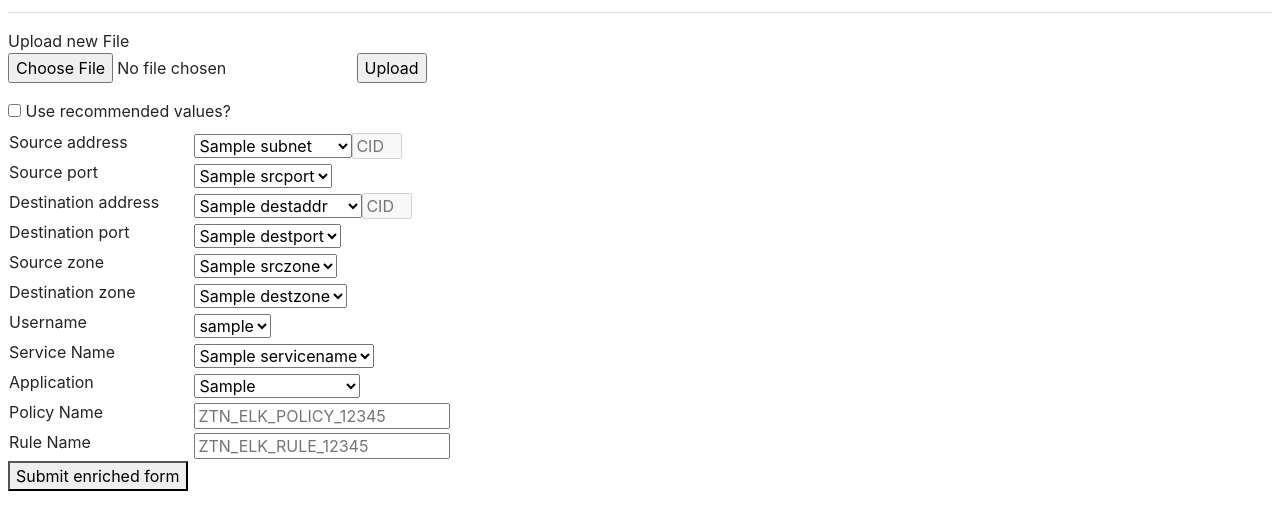
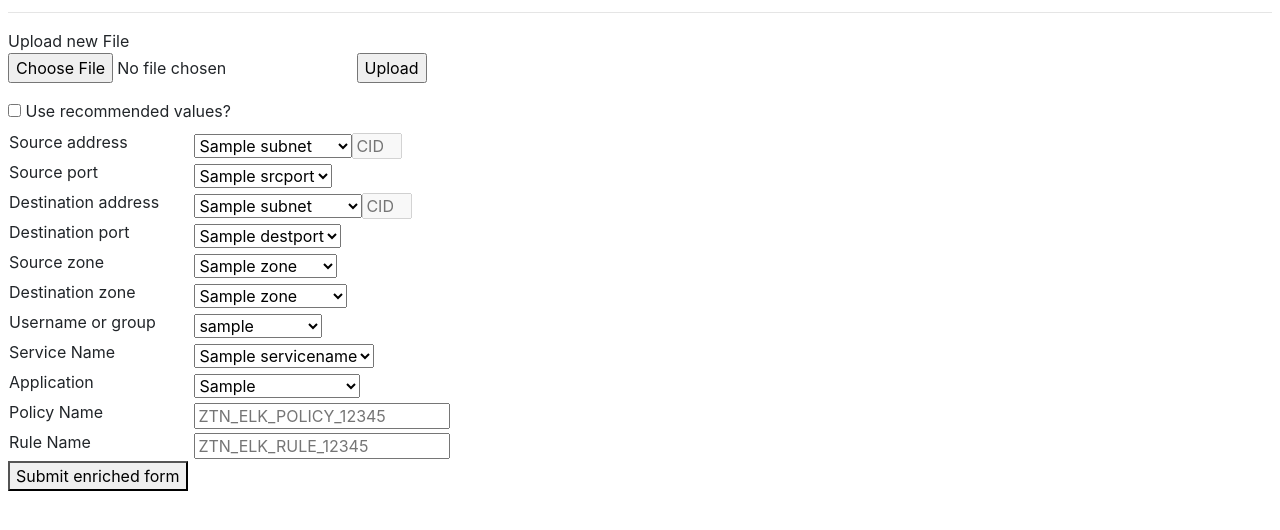
Before and after one commit to Juniper-SE/ztn-elk, a Flask app: template ztn/templates/enrichment.html in a window 1280 px wide. Shown: the part 165-695 px from the top of the page. Run offline with Flask 2, Linux system fonts and the light colour scheme; the template is opened without the code that fills it: most values are stand-ins (such as "Sample title", 1, 10 or a date in 2020); some libraries are stand-ins or nearby versions.

Commit message:
add zones, ad names/groups

```diff
--- a/ztn/templates/enrichment.html
+++ b/ztn/templates/enrichment.html
@@ -65,6 +65,11 @@
                 </td>
                 <td>
                     <select id="destaddr" name="destaddr" onchange="onChangeDestAddr()">
+                        {% if subnets %}
+                        {% for subnet in subnets %}
+                        <option value='{{ subnet }}'>{{ subnet }}</option>
+                        {% endfor %}
+                        {% endif %}
                         <option value='{{ destaddr }}'>{{destaddr}}</option>
                         <option name="dest_subnet" id="dest_subnet" value='{{ destsubnet }}'>{{destsubnet}}</option>
                         <input type="number" placeholder="CIDR" style="width:50px" name="dest_cidr" id="dest_cidr"
@@ -90,6 +95,11 @@
                 </td>
                 <td>
                     <select name="srczone" id="srczone" onchange="onChangeSrcZone()">
+                        {% if zones %}
+                        {% for zone in zones %}
+                        <option value='{{ zone }}'>{{ zone }}</option>
+                        {% endfor %}
+                        {% endif %}
                         <option value='{{ srczone }}'>{{srczone}}</option>
                         <option name="srczone_any" value='any'>any</option>
                         <option name="srczone_trust" value='trust'>trust</option>
@@ -104,6 +114,11 @@
                 </td>
                 <td>
                     <select name="destzone" id="destzone" onchange="onChangeDestZone()">
+                        {% if zones %}
+                        {% for zone in zones %}
+                        <option value='{{ zone }}'>{{ zone }}</option>
+                        {% endfor %}
+                        {% endif %}
                         <option value='{{ destzone }}'>{{destzone}}</option>
                         <option name="destzone_any" value='any'>any</option>
                         <option name="srczone_trust" value='trust'>trust</option>
@@ -113,12 +128,21 @@
             </tr>
             <tr>
                 <td>
-                    <label for="username">Username</label>
+                    <label for="username">Username or group</label>
                 </td>
                 <td>
                     <select name="username" id="username" onchange="onChangeUsername()">
                         <option value='{{ username }}'>{{username}}</option>
-                        <option name="username_group" value='group'>group</option>
+                        {% if ad_groups %}
+                        {% for group in ad_groups %}
+                        <option value='{{ group }}'>{{ group }}</option>
+                        {% endfor %}
+                        {% endif %}
+                        {% if ad_names %}
+                        {% for user in ad_names %}
+                        <option value='{{ user }}'>{{ user }}</option>
+                        {% endfor %}
+                        {% endif %}
                     </select>
                 </td>
             </tr>
```
